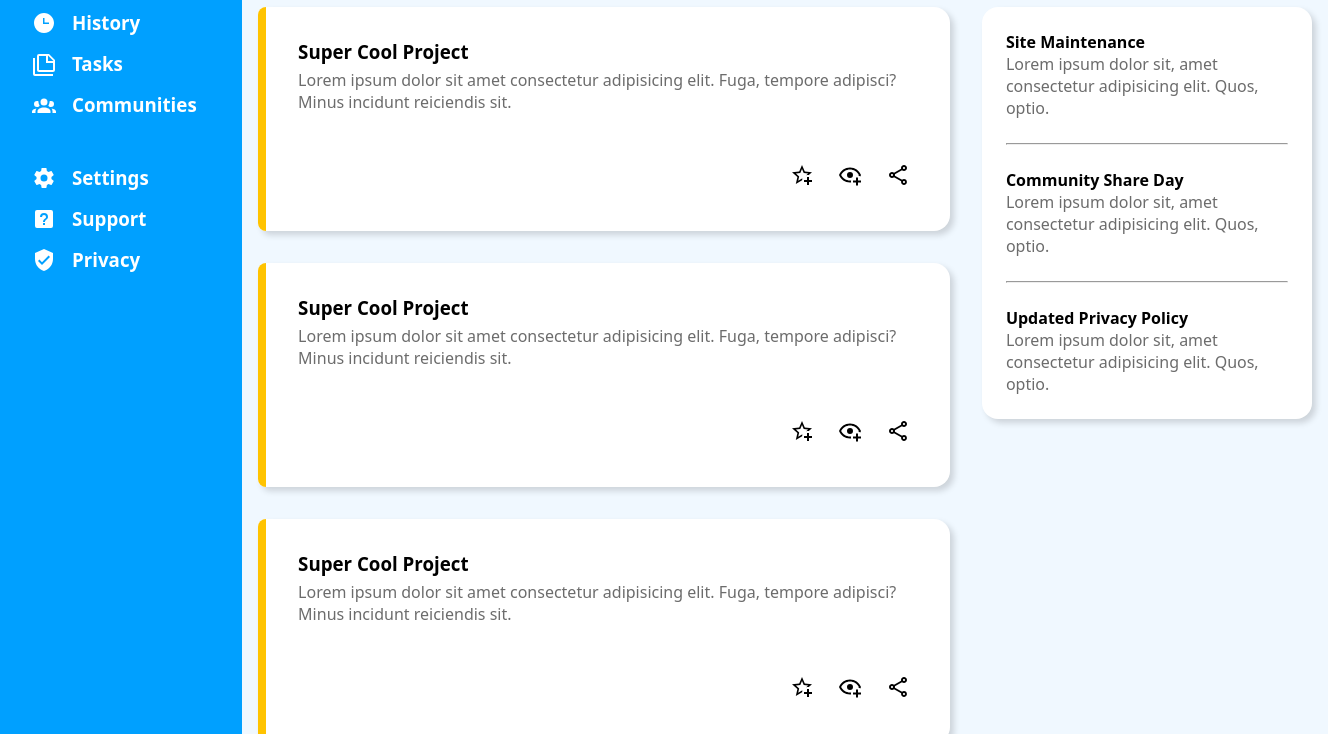
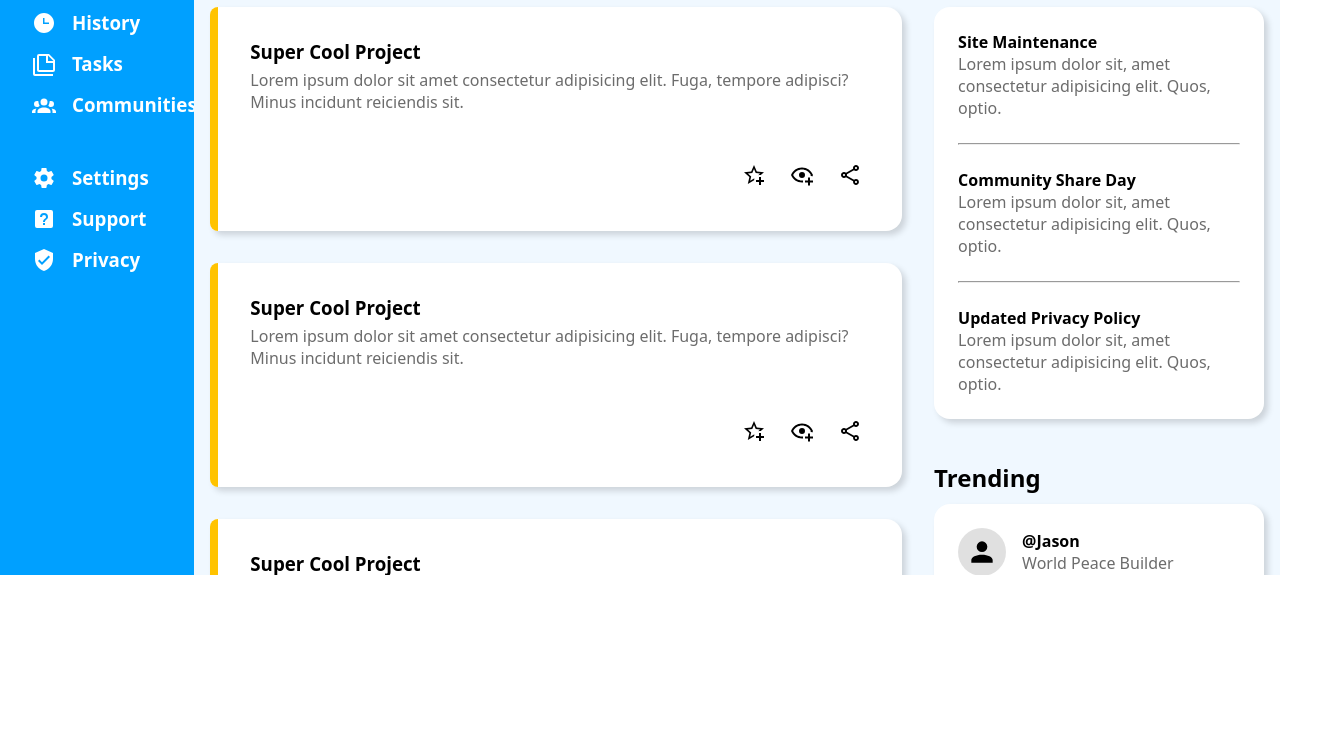
Before and after one commit to JasonTherawan/odin-admindashboard, a plain HTML site: page index.html in a window 1280 px wide. Shown: the part 225-959 px from the top of the page, 1328 px wide, since content can reach past the window. After the commit the page ends 800 px from the top, so only its background shows below. Drawn offline with Linux system fonts and the light colour scheme.

Commit message:
Add overflow effect

```diff
--- a/style.css
+++ b/style.css
@@ -10,6 +10,7 @@
     display: grid;
     grid-template-columns: 1fr 5fr;
     grid-template-rows: 1fr 5fr;
+    overflow: hidden;
 }
 
 .grid > * {
@@ -24,6 +25,7 @@ aside {
     align-content: start;
     gap: 2rem;
     color: white;
+    overflow-y: auto;
 }
 
 aside svg {
@@ -141,6 +143,7 @@ main {
     display: grid;
     grid-template-columns: 2fr 1fr;
     grid-template-rows: 1fr 1fr;
+    overflow-y: auto;
 }
 
 .projects {
```
